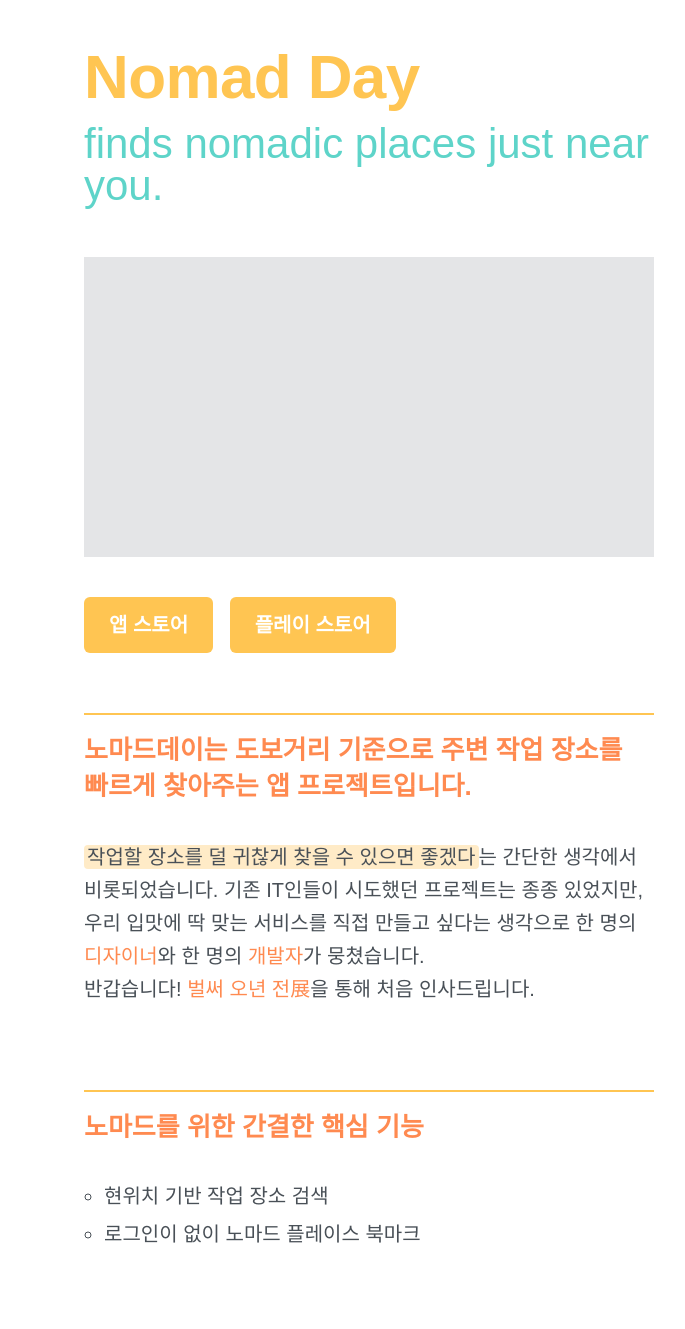
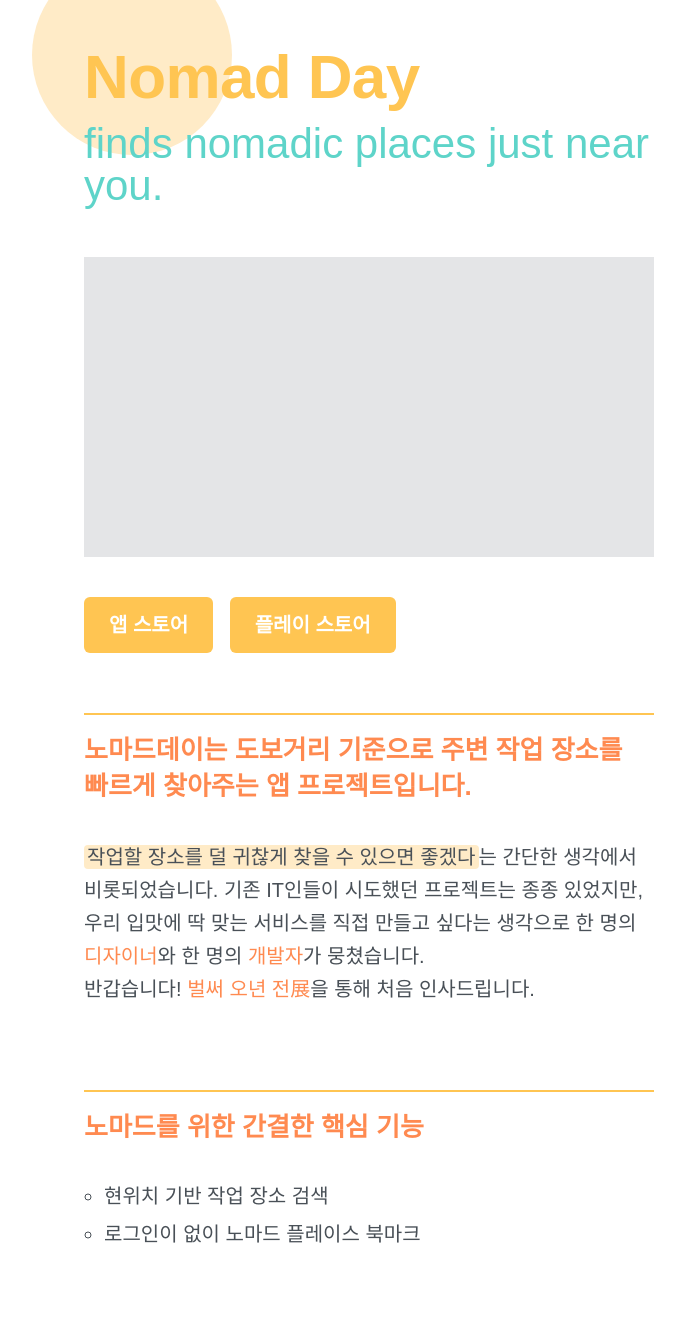
Before and after one commit to jisunjessica/nomad-day, a Jekyll site: the page index.html, which Jekyll copies as it is, in a window 1280 px wide. Shown: the whole page, without its empty margins (271-956 px from the left). Built offline with Jekyll 4.4.1, drawn with Linux system fonts in a browser that asks for light colours; some web fonts are replaced.

Commit message:
shape experiment

```diff
--- a/assets/css/style.scss
+++ b/assets/css/style.scss
@@ -134,3 +134,22 @@ a.paragraph-link {
   border-radius: 4px;
   padding: 1px 3px;
 }
+
+
+/** Decorative shapes **/
+
+.circle0 {
+  fill: $primary-light;
+  position: absolute;
+  margin-top: -260px;
+  margin-left: -52px;
+  z-index: -1;
+}
+
+.circle1 {
+  fill: $success;
+  position: absolute;
+  margin-top: -20px;
+  margin-left: 420px;
+  z-index: -1;
+}
--- a/index.html
+++ b/index.html
@@ -23,6 +23,14 @@
     <div class="container">
       <h1>Nomad Day</h1>
       <h2>finds nomadic places just near you.</h2>
+      <svg class="circle0" height="200" width="200">
+        <circle cx="100" cy="100" r="100" />
+      </svg>
+      <!--
+      <svg class="circle1" height="30" width="30">
+        <circle cx="15" cy="15" r="15" />
+      </svg>
+      -->
       <div class="img-main">
       </div>
       <a href="#" class="btn btn-fill-primary">앱 스토어</a>
```
Also changed, not shown: 2 other files.
